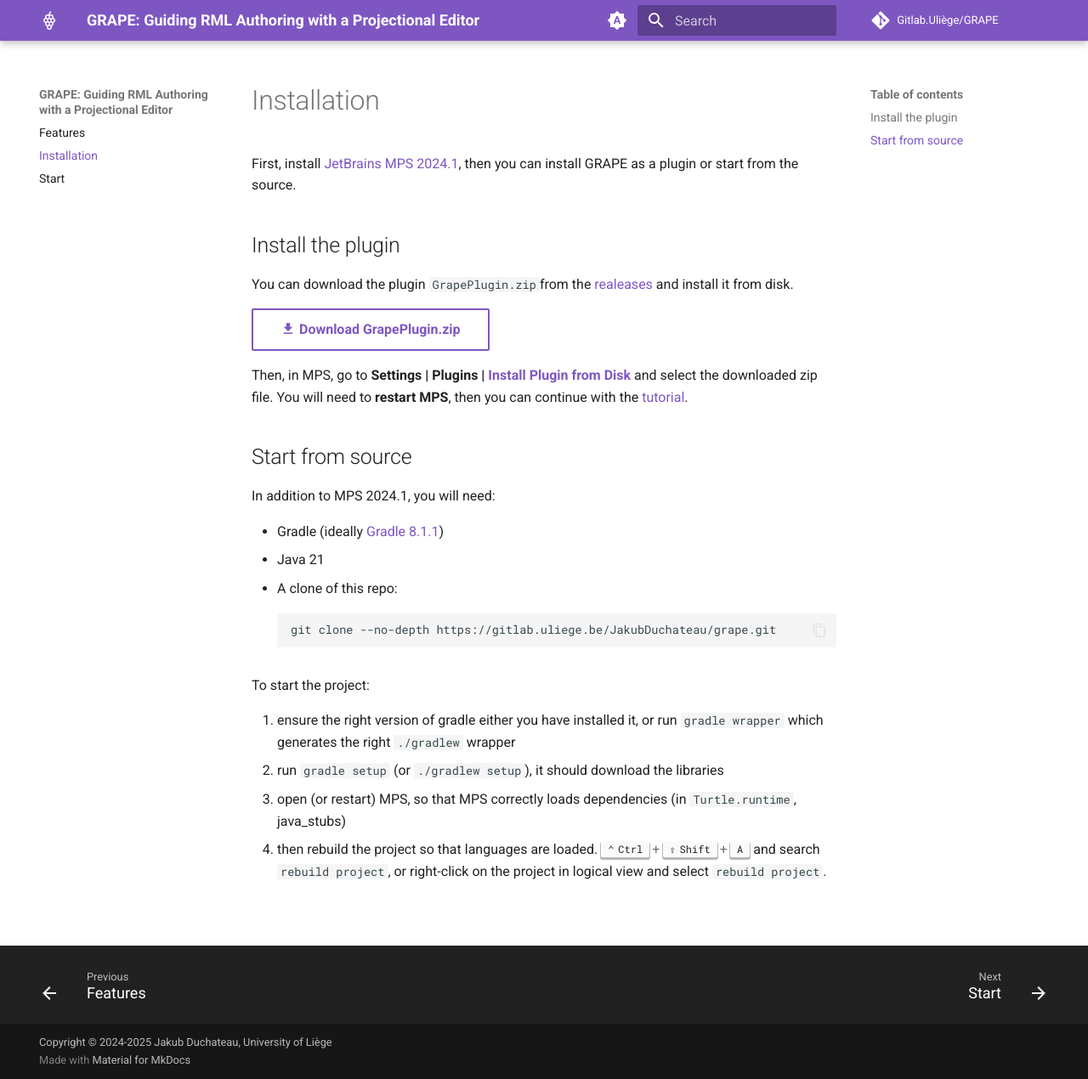
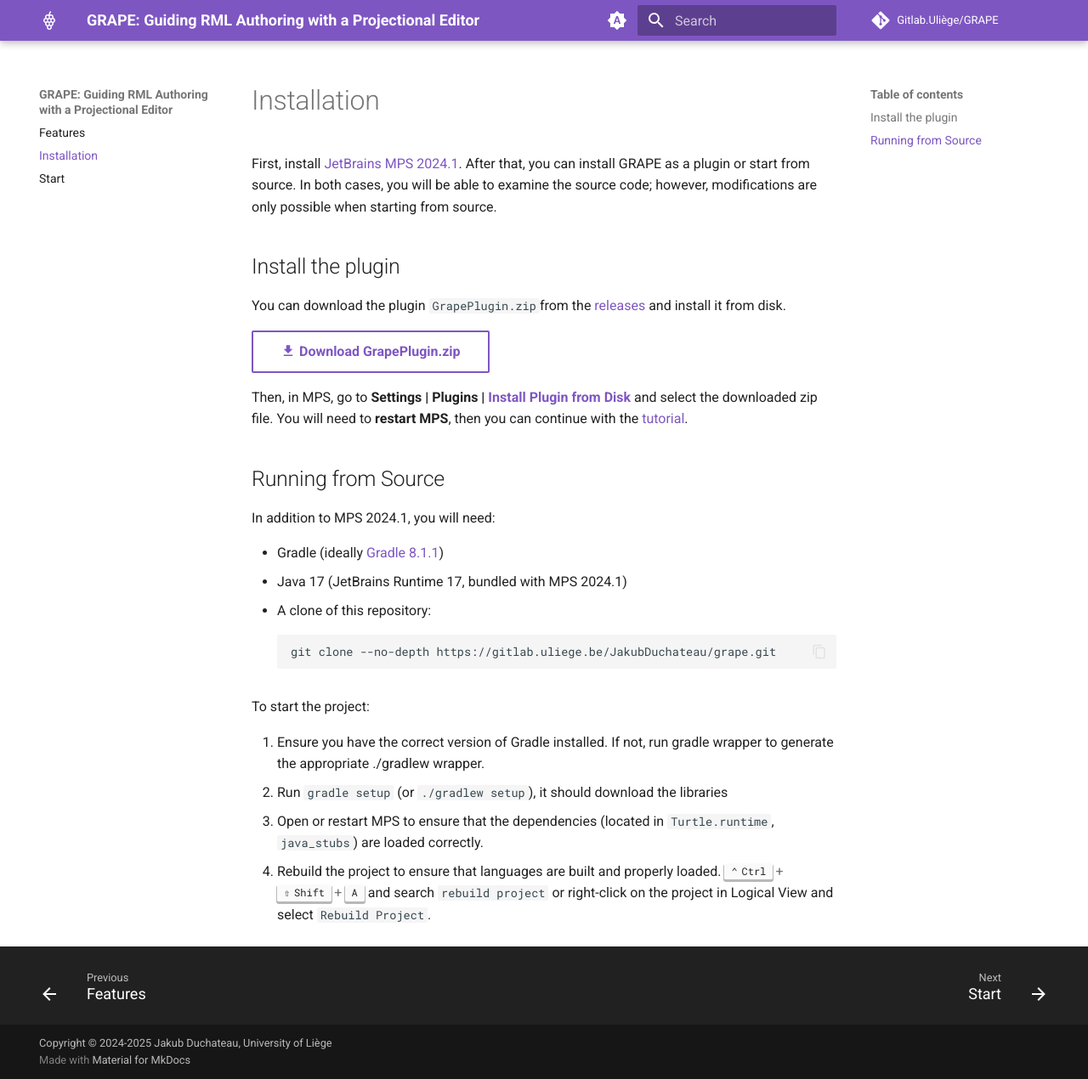
Before and after one commit to jduchateau/GRAPE, an MkDocs documentation site: the page built from docs/install.md, in a window 1280 px wide and 1270 px high. Shown: the whole window at 85% size. Built offline with MkDocs 1.6.1 and Material for MkDocs 9.7.7, drawn with Linux system fonts in a browser that asks for light colours.

Commit message:
docs: Improve FNML tutorial section, install instructions, typos

````diff
--- a/docs/install.md
+++ b/docs/install.md
@@ -1,10 +1,13 @@
 # Installation
 
-First, install [JetBrains MPS 2024.1](https://www.jetbrains.com/mps/download/previous.html#version20241), then you can install GRAPE as a plugin or start from the source.
+First, install [JetBrains MPS 2024.1](https://www.jetbrains.com/mps/download/previous.html#version20241).
+After that, you can install GRAPE as a plugin or start from source.
+In both cases, you will be able to examine the source code;
+however, modifications are only possible when starting from source.
 
 ## Install the plugin
 
-You can download the plugin `GrapePlugin.zip `from the [realeases](https://gitlab.uliege.be/JakubDuchateau/GRAPE/-/releases) and install it from disk.
+You can download the plugin `GrapePlugin.zip `from the [releases](https://gitlab.uliege.be/JakubDuchateau/GRAPE/-/releases) and install it from disk.
 
 [:material-download: Download GrapePlugin.zip](https://gitlab.uliege.be/JakubDuchateau/GRAPE/-/releases){ .md-button }
 
@@ -12,20 +15,23 @@ Then, in MPS, go to **Settings | Plugins | [Install Plugin from Disk](https://ww
 You will need to **restart MPS**, then you can continue with the [tutorial](start.md).
 
 
-## Start from source
+## Running from Source
 
 In addition to MPS 2024.1, you will need:
 
 - Gradle (ideally [Gradle 8.1.1](https://gradle.org/releases/#8.11.1))
-- Java 21
-- A clone of this repo:
+- Java 17 (JetBrains Runtime 17, bundled with MPS 2024.1)
+- A clone of this repository:
 ```shell
 git clone --no-depth https://gitlab.uliege.be/JakubDuchateau/grape.git
 ```
 
 To start the project:
 
-1. ensure the right version of gradle either you have installed it, or run `gradle wrapper` which generates the right `./gradlew` wrapper
-2. run `gradle setup` (or `./gradlew setup`), it should download the libraries
-3. open (or restart) MPS, so that MPS correctly loads dependencies (in `Turtle.runtime`, java_stubs)
-4. then rebuild the project so that languages are loaded. ++ctrl+shift+a++ and search `rebuild project`, or right-click on the project in logical view and select `rebuild project`.
+1. Ensure you have the correct version of Gradle installed.
+   If not, run gradle wrapper to generate the appropriate ./gradlew wrapper.
+2. Run `gradle setup` (or `./gradlew setup`), it should download the libraries
+3. Open or restart MPS to ensure that the dependencies (located in `Turtle.runtime`, `java_stubs`) are loaded correctly.
+4. Rebuild the project to ensure that languages are built and properly loaded.
+   ++ctrl+shift+a++ and search `rebuild project`
+   or right-click on the project in Logical View and select `Rebuild Project`.
````
Also changed, not shown: docs/index.md (+3 -4 lines), docs/start.md (+23 -10 lines).
